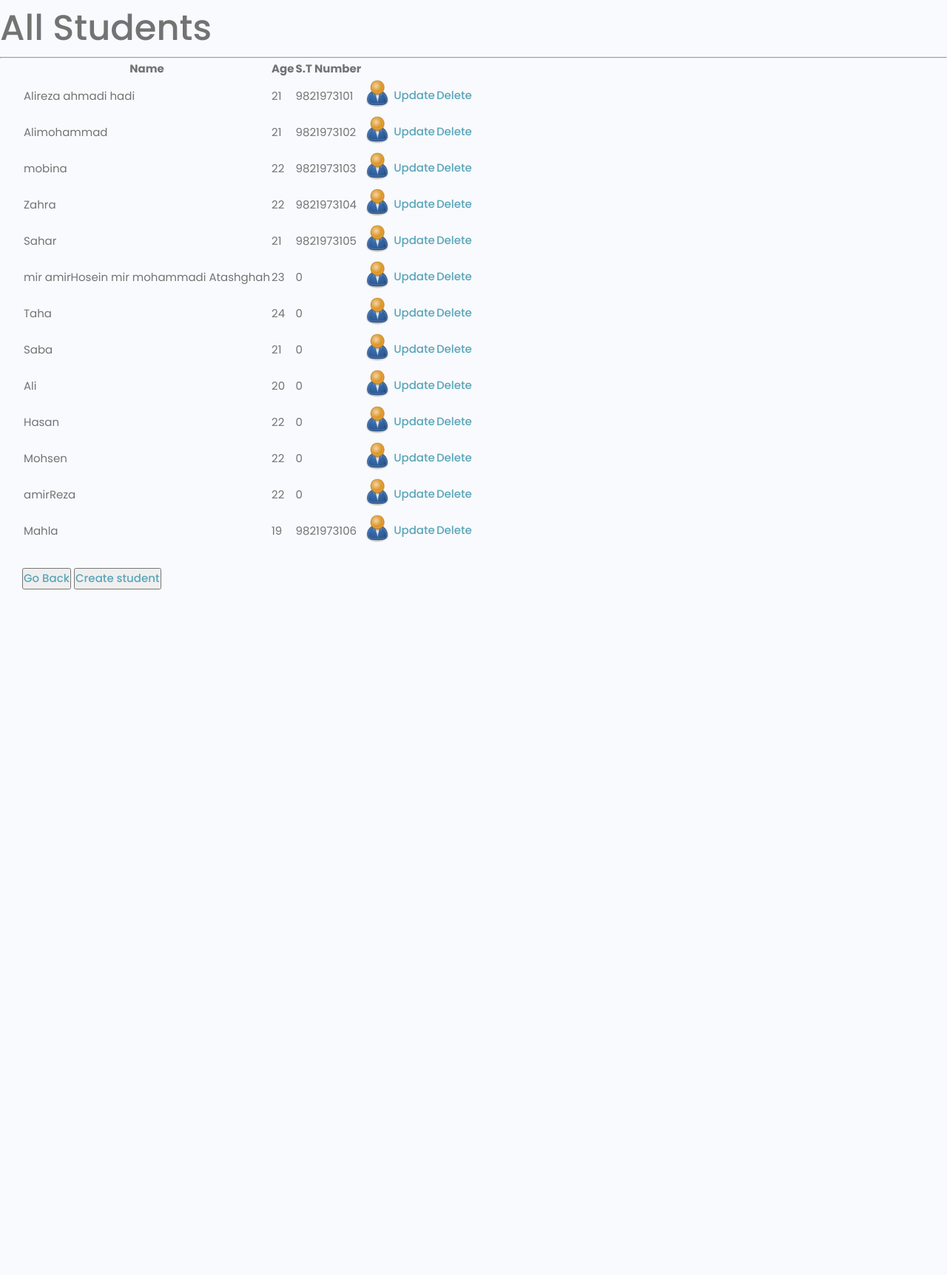
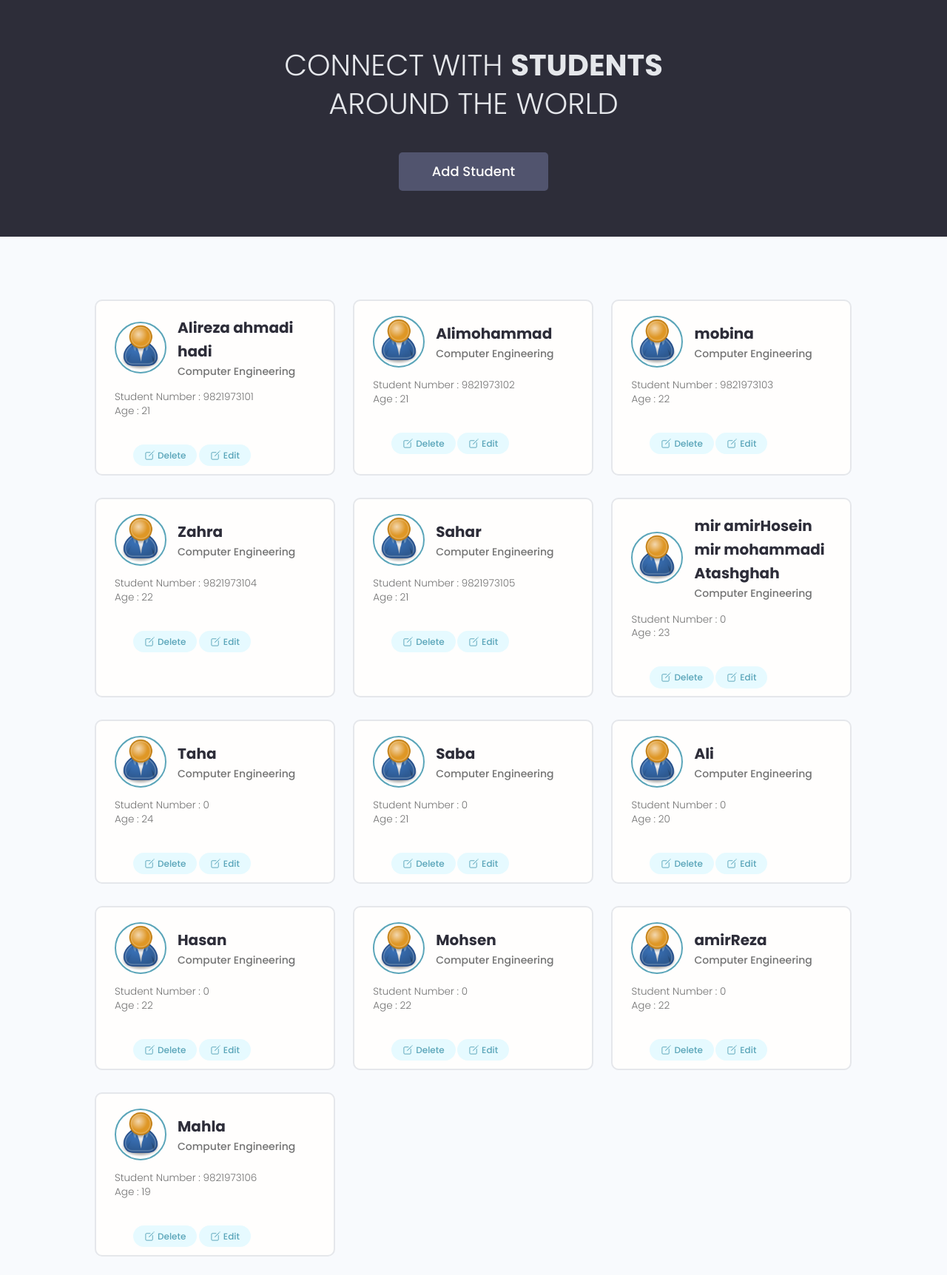
Before and after one commit to AlirezaAhmadiHadi/Internet-Engineering, a Django app: page /students in a window 1280 px wide. Shown: the part 79-1803 px from the top of the page at 74% size. Before the commit the page ends 876 px from the top, so only its background shows below. Run offline with Django 3.2, Linux system fonts and the light colour scheme; data comes from the database, SQL or seed files in the repository.

Commit message:
Set theme to student page

```diff
--- a/projects/templates/projects/Practice_4/Students/Students.html
+++ b/projects/templates/projects/Practice_4/Students/Students.html
@@ -1,33 +1,55 @@
 {% extends 'main.html' %}
 {% block content %}
 
-<h1>All Students</h1>
-<hr>
-<div style="margin-left:30px ;">
-    <table>
-        <tr>
-            <th>Name</th>
-            <th>Age</th>
-            <th>S.T Number</th>
-            <th></th>
-            <th></th>
-            <th></th>
-        </tr>
-        {% for student in Students %}
-        <tr>
-            <td>{{student.name}}</td>
-            <td>{{student.age}}</td>
-            <td>{{student.studentNumber}}</td>
-            <td><img src="{{ student.student_image.url }}" style="height: 40px; width: 40px;"></td>
-            <td><a href="{% url 'updateStudent' student.id %}">Update</a></td>
-            <td><a href="{% url 'deleteStudent' student.id %}">Delete</a></td>
-        </tr>
-        {% endfor %}
-    </table>
+<main class="home">
+	<section class="hero-section text-center">
+		<div class="container container--narrow">
+			<div class="hero-section__box">
+				<h2>CONNECT WITH <span>Students</span></h2>
+				<h2>AROUND THE WORLD</h2>
+			</div>
 
-    <br>
-    <button><a href="{% url 'practice_4' %}">Go Back</a></button>
-    <button><a href="{% url 'createStudent' %}">Create student</a></button>
-</div>
+			<div class="hero-section__search">
+				<a href="{% url 'createStudent' %}" class="btn btn--sub btn--lg">Add Student</a>
+			</div>
+		</div>
+	</section>
 
+	<section class="devlist">
+		<div class="container">
+			<div class="grid grid--three">
+
+				{% for student in Students %}
+				<div class="column card">
+					<div class="dev">
+						<a href="#" class="card__body">
+							<div class="dev__profile">
+								<img class="avatar avatar--md" src="{{ student.student_image.url }}" alt="image" />
+								<div class="dev__meta">
+									<h3>{{student.name}}</h3>
+									<h5>Computer Engineering</h5>
+								</div>
+							</div>
+
+							<p class="dev__info">
+								Student Number : {{student.studentNumber}}<br>
+								Age : {{student.age}}
+							</p>
+							<div class="dev__skills">
+								<a class="tag tag--pill tag--main manage--btn" href="{% url 'deleteStudent' student.id %}">
+									<ion-icon name="create-outline" class="ion-icon_edit"></ion-icon>Delete
+								</a>
+								<a class="tag tag--pill tag--main manage--btn" href="{% url 'updateStudent' student.id %}">
+									<ion-icon name="create-outline" class="ion-icon_edit"></ion-icon>Edit
+								</a>
+							</div>
+						</a>
+					</div>
+				</div>
+				{% endfor %}
+
+			</div>
+		</div>
+	</section>
+</main>
 {% endblock %}
--- a/static/styles/main.css
+++ b/static/styles/main.css
@@ -1,3 +1,17 @@
 .logo_icon {
     font-size: 40px;
 }
+
+.dev__skills {
+    display: flex;
+}
+
+.manage--btn {
+    margin-right: 0.25rem;
+    margin-bottom: 0.75rem;
+}
+
+.ion-icon_edit {
+    font-size: 15px;
+    margin-right: 3px;
+}
```
